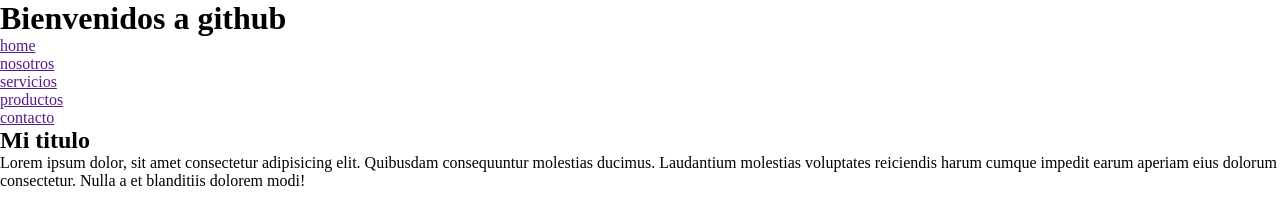
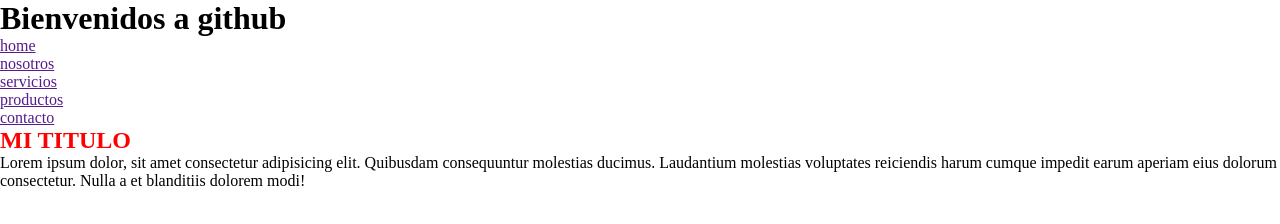
Before and after one commit to arvidromero/comiison29310, a plain HTML site: page index.html in a window 1280 px wide. Drawn offline with Linux system fonts and the light colour scheme.

```diff
--- a/estilos.css
+++ b/estilos.css
@@ -6,3 +6,8 @@
 .body{
     background-color: aquamarine;
 }
+
+h2{
+    text-transform: uppercase;
+    color: red;
+}
```
